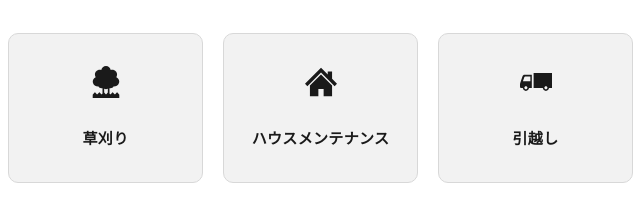
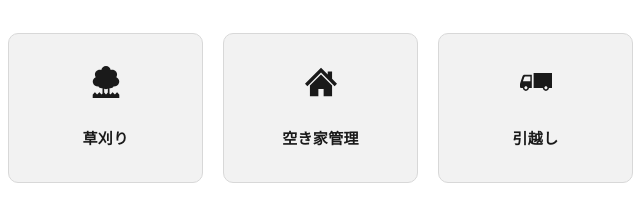
Before and after one commit to hertz-sasebo/benriya-help-design-preview, a plain HTML site: page index.html in a window 1280 px wide. Shown: the part 2360-2560 px from the top of the page, 212-852 px from the left. Drawn offline with Linux system fonts and the light colour scheme.

Commit message:
その他のサービス：ハウスメンテナンスを空き家管理に変更
Co-Authored-By: Claude Opus 5.5 <noreply@anthropic.com>
Claude-Session: https://claude.ai/code/session_01ThdLgrSp6qkZTgPQHP1J1Z

```diff
--- a/index.html
+++ b/index.html
@@ -224,7 +224,7 @@
         </li>
         <li class="mini-card reveal">
           <span class="mini-card__icon"><i class="icon" style="--icon:url(images/icons/house.svg)"></i></span>
-          <span class="mini-card__name"><span class="mini-card__word">ハウス</span> <span class="mini-card__word">メンテナンス</span></span>
+          <span class="mini-card__name"><span class="mini-card__word">空き家</span> <span class="mini-card__word">管理</span></span>
         </li>
         <li class="mini-card reveal">
           <span class="mini-card__icon"><i class="icon" style="--icon:url(images/icons/truck.svg)"></i></span>
```
